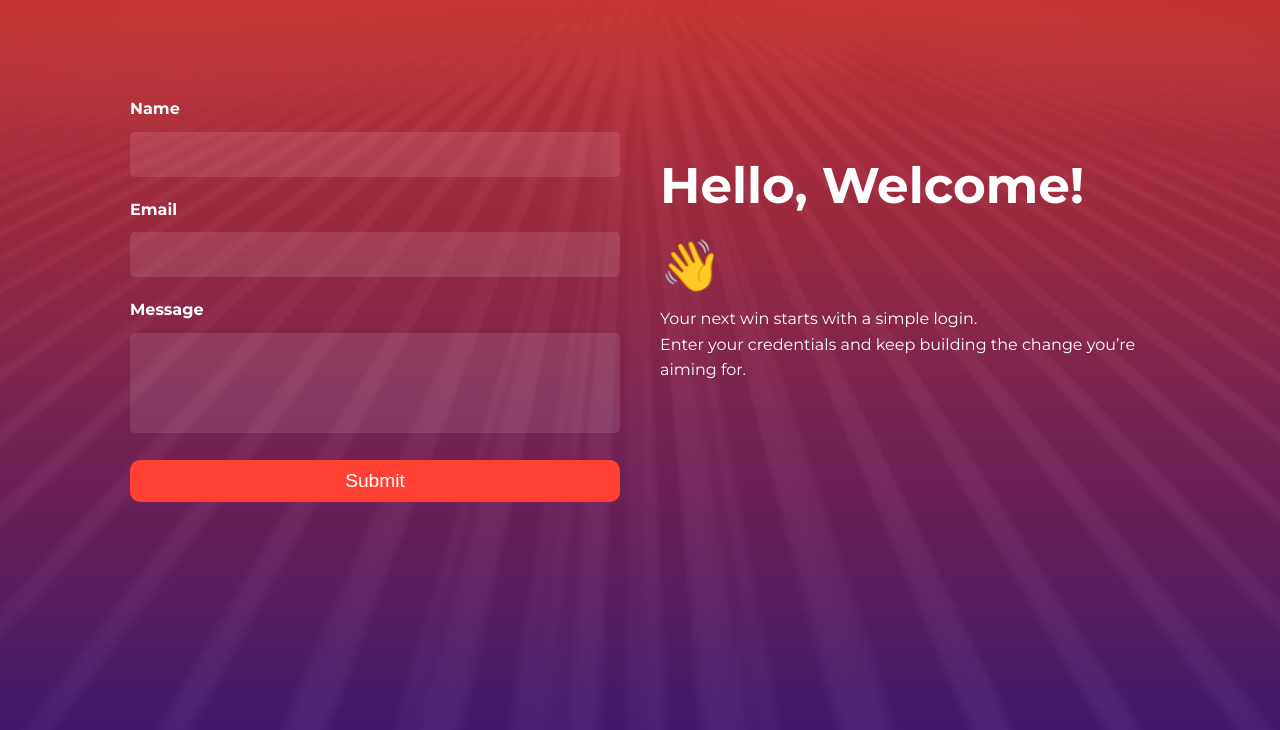
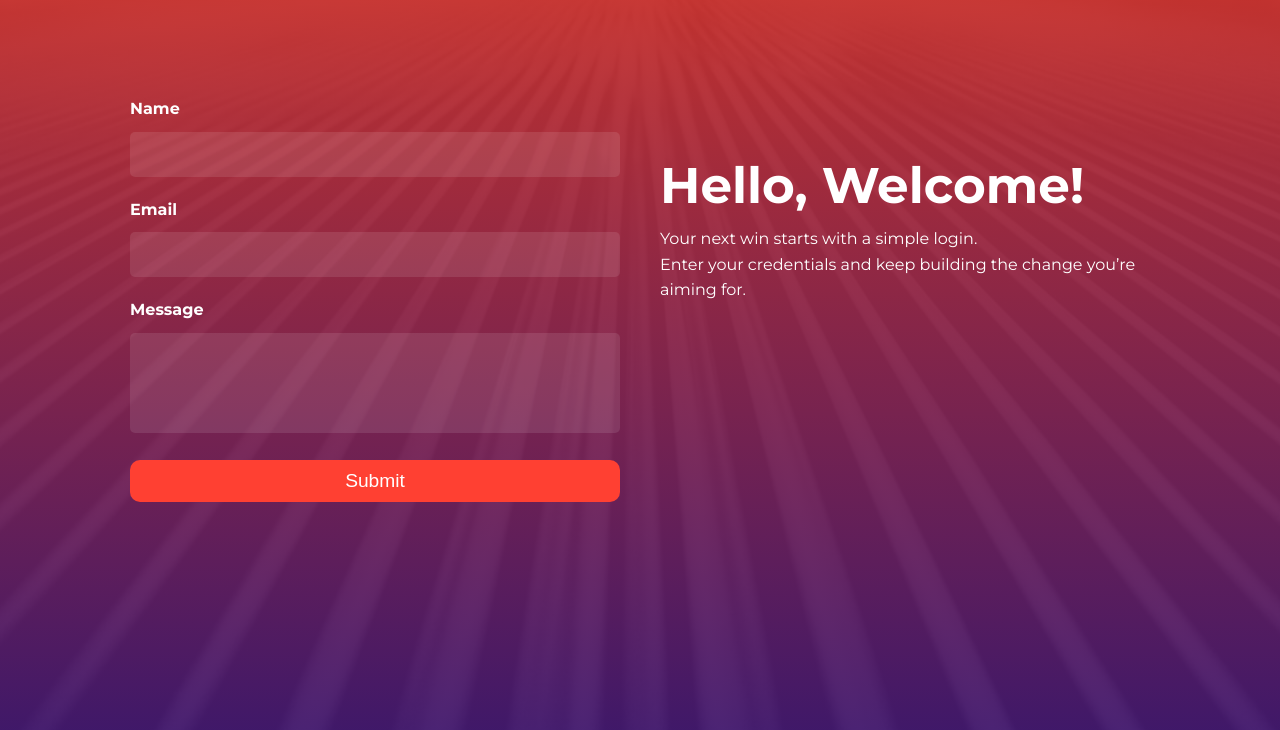
Before and after one commit to MarkTwin25/Bono-page, a plain HTML site: page index.html in a window 1280 px wide. Shown: the part 70-800 px from the top of the page. Drawn offline with Linux system fonts and the light colour scheme; files whose address does not match are found by name.

Commit message:
index updated

```diff
--- a/index.html
+++ b/index.html
@@ -60,7 +60,7 @@
         </form>
 
         <div class="texto">
-          <h1>Hello, Welcome! 👋</h1>
+          <h1>Hello, Welcome!</h1>
           <p>
             Your next win starts with a simple login. <br />
             Enter your credentials and keep building the change you’re aiming
```
